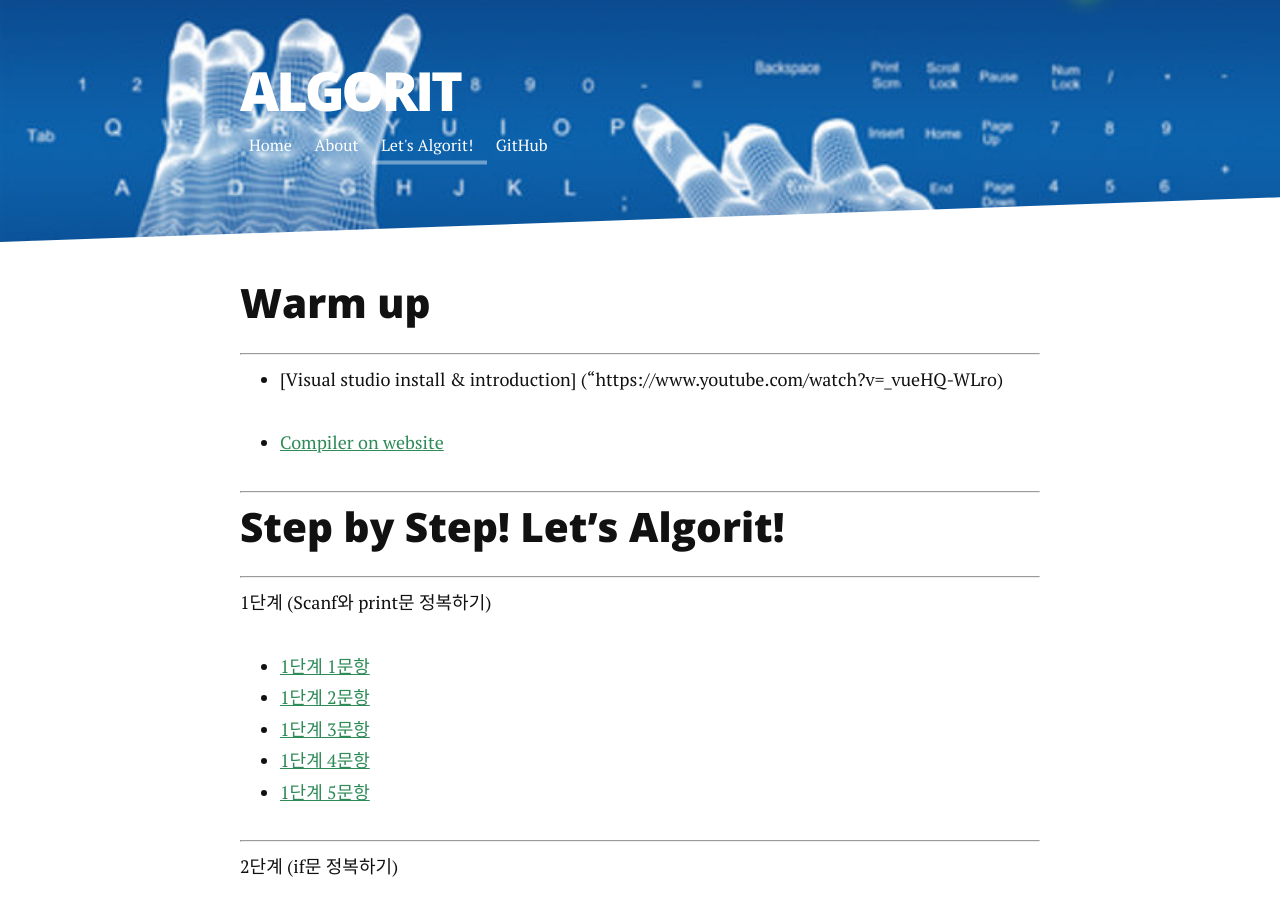
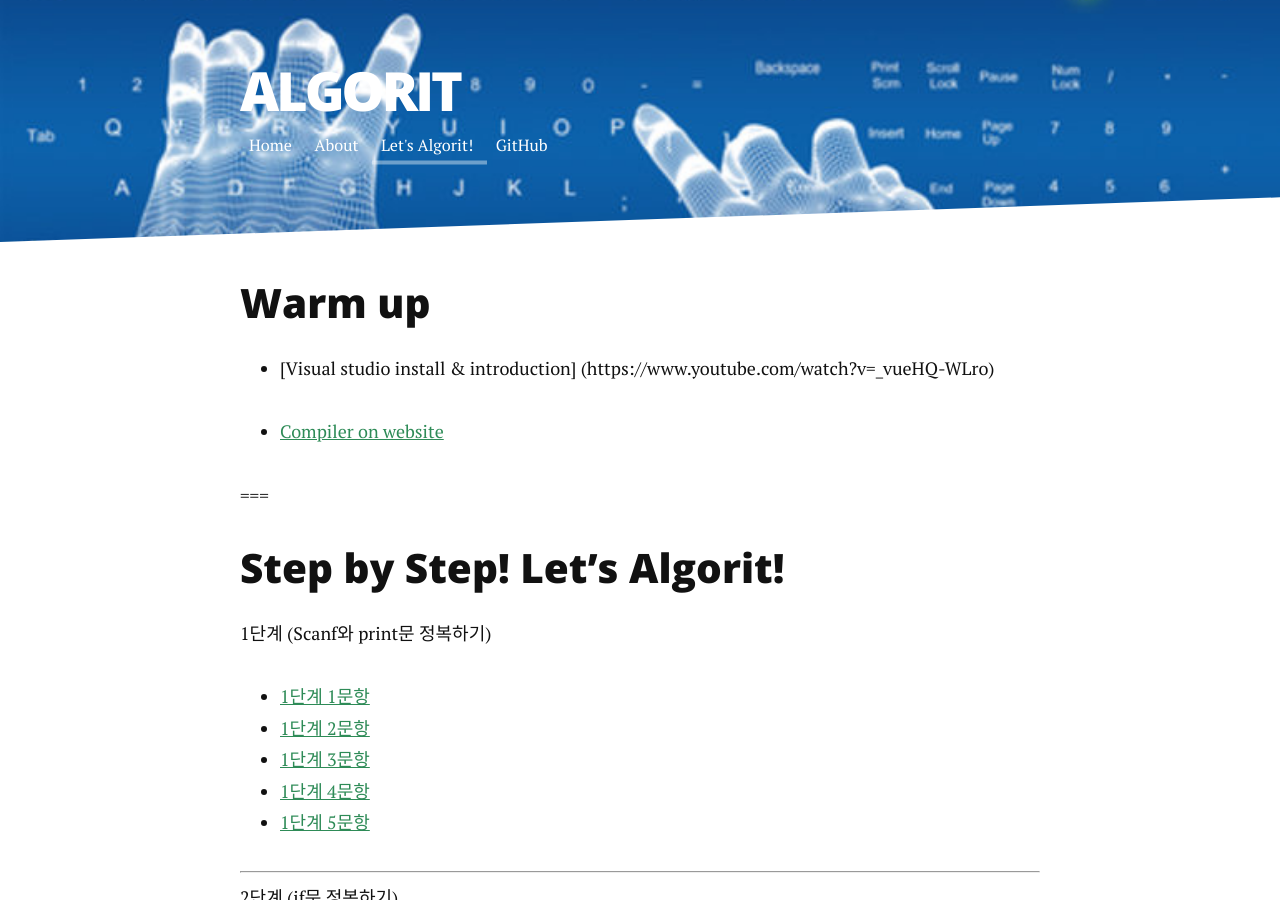
Before and after one commit to lsg154/lsg154.github.io, a Jekyll site: the page built from post.md, in a window 1280 px wide and 900 px high. Built offline with Jekyll 4.4.1, drawn with Linux system fonts in a browser that asks for light colours; nearby versions of some CDN libraries; Markdown is read by kramdown in place of the engine named in the settings; comment, search, counter and statistics services are not loaded.

```diff
--- a/post.md
+++ b/post.md
@@ -5,17 +5,14 @@ layout: default
 
 ##Warm up
 
----
-
-* [Visual studio install & introduction] ("https://www.youtube.com/watch?v=_vueHQ-WLro)
+* [Visual studio install & introduction] (https://www.youtube.com/watch?v=_vueHQ-WLro)
 
 * [Compiler on website](http://ideone.com/)
 
----
+===
 
 ## Step by Step!   Let's Algorit!
 
----
 
 1단계 (Scanf와 print문 정복하기)
 
```
